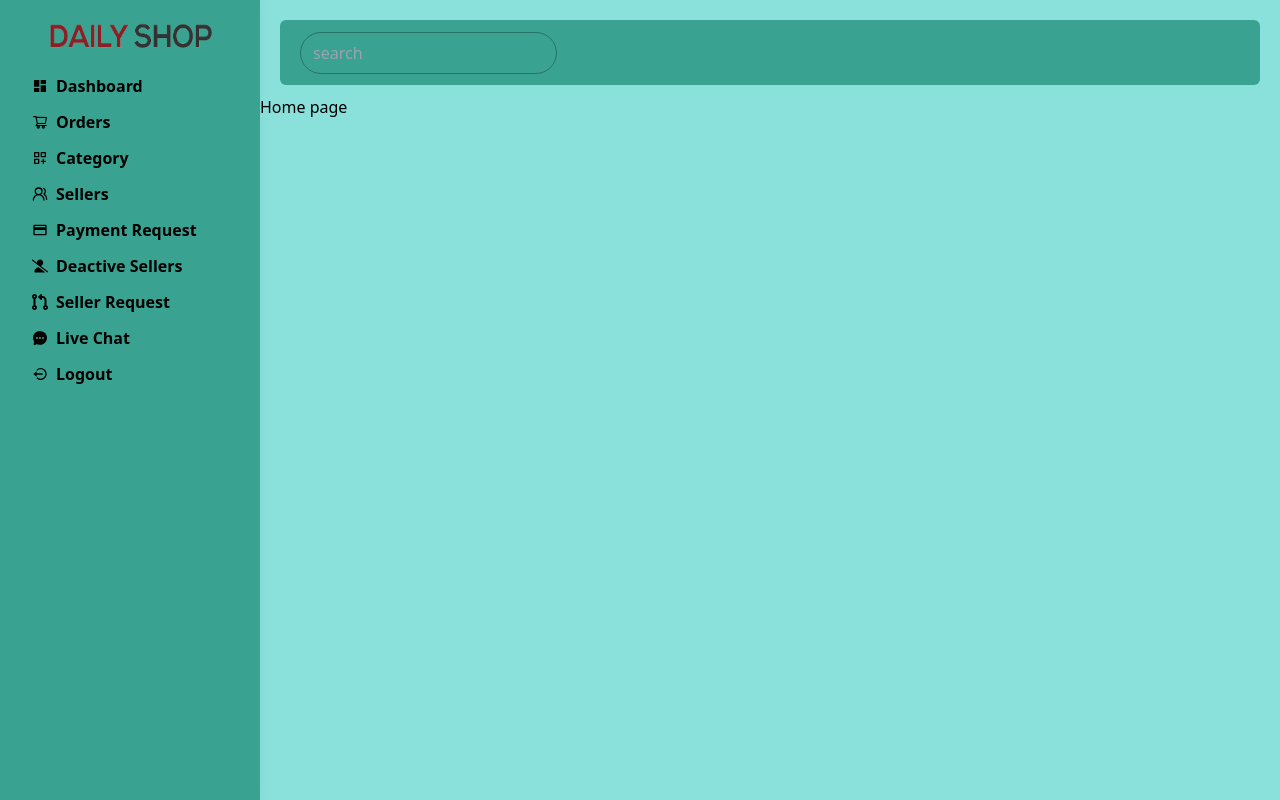
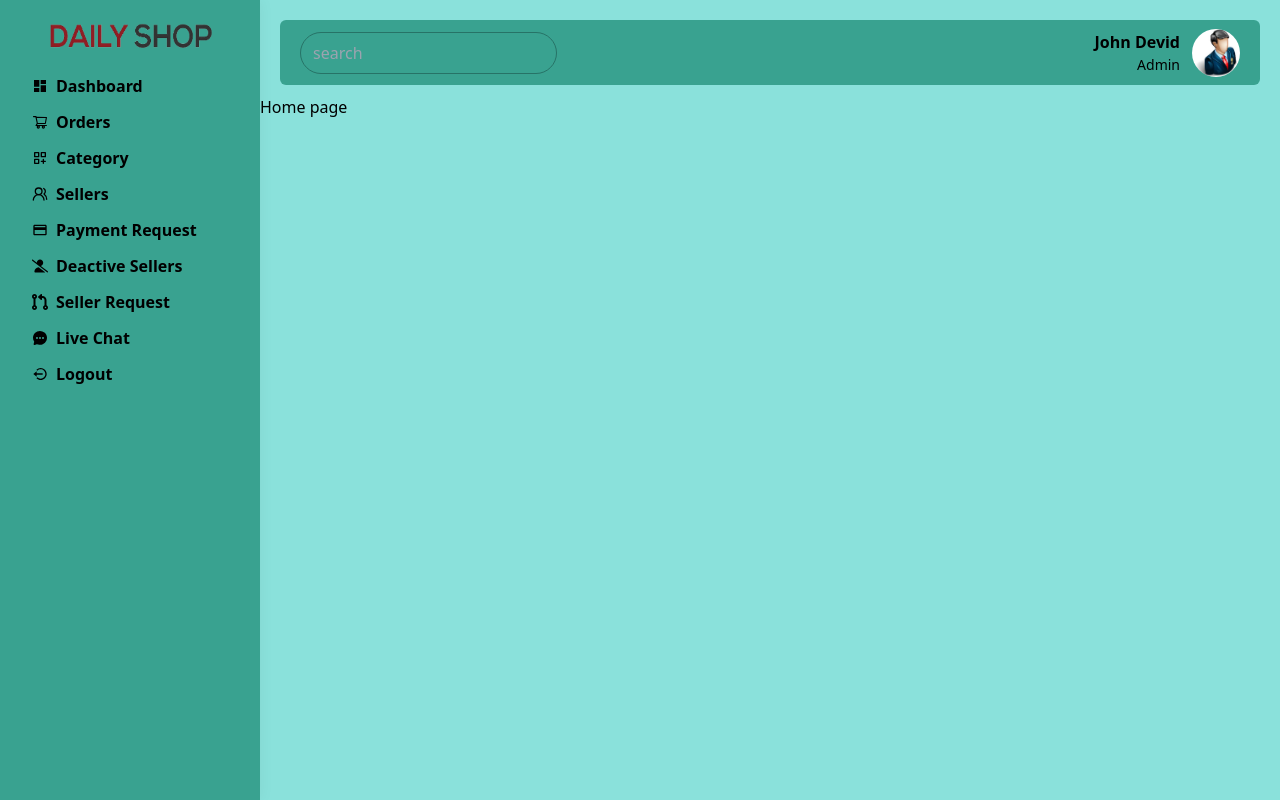
Before and after one commit to Atik2788/e-commerce-project-dashboard, a React (Create React App) app: page / in a window 1280 px wide. Built offline with nearby package versions, Linux system fonts and the light colour scheme.

Commit message:
completed header section

```diff
--- a/src/layout/Header.jsx
+++ b/src/layout/Header.jsx
@@ -4,8 +4,9 @@ import { FaList } from "react-icons/fa6";
 const Header = ({ showSidebar, setShowSidebar }) => {
   return (
     <div className="fixed top-0 left-0 w-full py-5 px-2 lg:px-5 z-40">
+
+
       <div className="ml-0 lg:ml-[260px] rounded-md h-[65px] flex justify-between items-center bg-[#39a290] px-5 transition-all">
-
         <div
           onClick={() => setShowSidebar(!showSidebar)}
           className="w-[35px] flex lg:hidden h-[35px] rounded-sm bg-indigo-500 shadow-lg hover:shadow-indigo-500/50 justify-center items-center cursor-pointer"
@@ -24,6 +25,22 @@ const Header = ({ showSidebar, setShowSidebar }) => {
           />
         </div>
 
+        <div className="flex justify-center items-center gap-8 relative">
+          <div className="flex justify-center items-center ">
+            <div className="flex justify-center items-center gap-3">
+
+              <div className="flex justify-center items-center flex-col text-end ">
+                <h2 className="text-md font-bold ">John Devid</h2>
+                <span className="text-[14px] w-full font-normal">Admin</span>
+              </div>
+
+              <img src="http://localhost:3000/images/admin.jpeg" className="w-12 h-12 rounded-full overflow-hidden" alt="" />
+
+            </div>
+          </div>
+        </div>
+
+
       </div>
     </div>
   );
```
